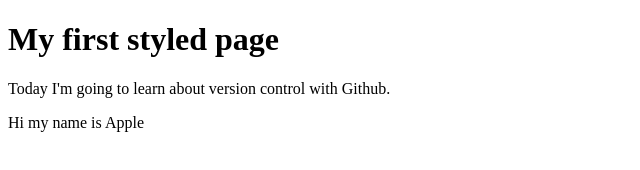
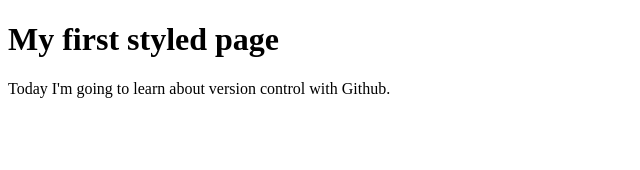
Before and after one commit to lizzigold/codefirst, a plain HTML site: page index.html in a window 1280 px wide. Shown: the whole page, without its empty margins (0-640 px from the left). Drawn offline with Linux system fonts and the light colour scheme.

Commit message:
Revert "Added a new line on index.html"
This reverts commit cb3ea59346c02fdcc22097bb3a35f89fc3a48c97.

```diff
--- a/index.html
+++ b/index.html
@@ -8,7 +8,6 @@
     <h1>My first styled page</h1>
 
     <p>Today I'm going to learn about version control with Github.</p>
-    <p>Hi my name is Apple</p>
 
 
   </body>
```
